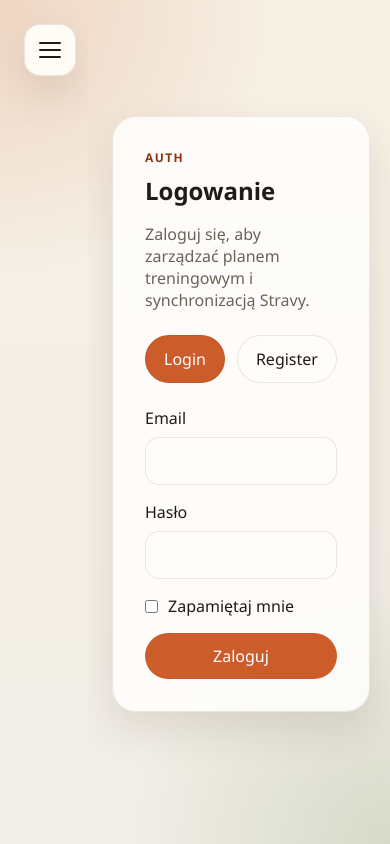
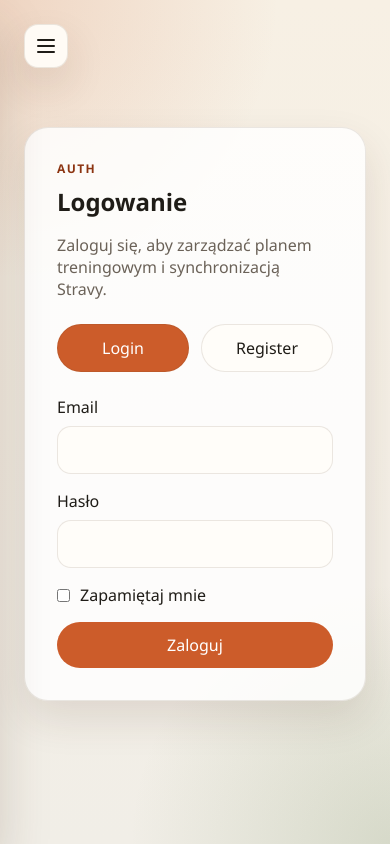
Before and after one commit to Yukinevv/travans, an Angular app in the folder frontend/: page /auth in a window 390 px wide. Built offline with nearby package versions, Linux system fonts and the light colour scheme.

Commit message:
Przebudowa rozsuwanego menu

```diff
--- a/frontend/src/app/app.component.html
+++ b/frontend/src/app/app.component.html
@@ -1,4 +1,17 @@
 <div class="shell" [class.sidebar-open]="sidebarOpen">
+  <button
+    type="button"
+    class="sidebar-launcher"
+    *ngIf="!sidebarOpen"
+    [attr.aria-label]="moduleStrings.sidebar.expandAriaLabel"
+    (mouseenter)="openSidebarOnHover()"
+    (mouseleave)="resetHoverOpen()"
+    (click)="toggleSidebar()">
+    <span></span>
+    <span></span>
+    <span></span>
+  </button>
+
   <aside class="sidebar" [class.open]="sidebarOpen">
     <div class="sidebar-top">
       <button
@@ -6,7 +19,7 @@
         class="menu-toggle"
         [attr.aria-expanded]="sidebarOpen"
         [attr.aria-label]="sidebarOpen ? moduleStrings.sidebar.collapseAriaLabel : moduleStrings.sidebar.expandAriaLabel"
-        (click)="toggleSidebar()">
+        (click)="closeSidebarFromToggle()">
         <span></span>
         <span></span>
         <span></span>
@@ -43,6 +56,13 @@
     </div>
   </aside>
 
+  <button
+    type="button"
+    class="sidebar-backdrop"
+    *ngIf="sidebarOpen"
+    (click)="closeSidebar()"
+    aria-label="Zamknij menu boczne"></button>
+
   <main class="content">
     <router-outlet></router-outlet>
   </main>
--- a/frontend/src/app/app.component.scss
+++ b/frontend/src/app/app.component.scss
@@ -1,48 +1,70 @@
 .shell {
-  display: grid;
-  grid-template-columns: 96px minmax(0, 1fr);
+  position: relative;
   min-height: 100vh;
-  transition: grid-template-columns 220ms ease;
-}
-
-.shell.sidebar-open {
-  grid-template-columns: 320px minmax(0, 1fr);
 }
 
 .menu-toggle {
-  width: 52px;
-  height: 52px;
+  width: 44px;
+  height: 44px;
   border: 1px solid var(--border);
-  border-radius: 16px;
+  border-radius: 14px;
   background: rgba(255, 252, 247, 0.96);
   box-shadow: var(--shadow);
   display: grid;
   place-content: center;
-  gap: 5px;
+  gap: 4px;
   cursor: pointer;
 }
 
+.sidebar-launcher {
+  position: fixed;
+  top: 32px;
+  left: 32px;
+  z-index: 40;
+  width: 44px;
+  height: 44px;
+  border: 1px solid var(--border);
+  border-radius: 14px;
+  background: rgba(255, 252, 247, 0.96);
+  box-shadow: var(--shadow);
+  display: grid;
+  place-content: center;
+  gap: 4px;
+  cursor: pointer;
+}
+
+.sidebar-launcher span,
 .menu-toggle span {
   display: block;
-  width: 22px;
+  width: 18px;
   height: 2px;
   border-radius: 999px;
   background: var(--text);
 }
 
 .sidebar {
+  width: 320px;
   padding: 32px;
-  background: rgba(255, 248, 239, 0.7);
-  backdrop-filter: blur(12px);
+  background: rgba(255, 248, 239, 0.56);
+  backdrop-filter: blur(18px);
   display: flex;
   flex-direction: column;
   gap: 24px;
-  position: sticky;
+  position: fixed;
+  left: 0;
   top: 0;
+  z-index: 30;
   height: 100vh;
   overflow: hidden;
-  transition: padding 220ms ease;
+  border-right: 1px solid rgba(89, 66, 44, 0.08);
+  box-shadow: 0 26px 48px rgba(71, 44, 22, 0.18);
+  transform: translateX(-100%);
+  transition: transform 260ms ease, background 220ms ease, backdrop-filter 220ms ease;
   box-sizing: border-box;
+}
+
+.sidebar.open {
+  transform: translateX(0);
 }
 
 .sidebar-top {
@@ -112,15 +134,24 @@ h1 {
 }
 
 .content {
+  position: relative;
+  z-index: 1;
   padding: 32px;
   min-width: 0;
   overflow: hidden;
 }
 
-.shell:not(.sidebar-open) .sidebar {
+.sidebar-backdrop {
+  position: fixed;
+  inset: 0;
+  z-index: 20;
+  border: 0;
   background: transparent;
-  backdrop-filter: none;
-  border-right: 0;
+  cursor: pointer;
+}
+
+.shell:not(.sidebar-open) .sidebar-backdrop {
+  display: none;
 }
 
 .session {
@@ -193,15 +224,8 @@ h1 {
 }
 
 @media (max-width: 960px) {
-  .shell {
-    grid-template-columns: 88px minmax(0, 1fr);
-  }
-
-  .shell.sidebar-open {
-    grid-template-columns: min(320px, 72vw) minmax(0, 1fr);
-  }
-
   .sidebar {
+    width: min(320px, calc(100vw - 24px));
     padding: 24px;
   }
 
@@ -209,6 +233,11 @@ h1 {
     font-size: 1.8rem;
   }
 
+  .sidebar-launcher {
+    top: 24px;
+    left: 24px;
+  }
+
   .content {
     padding: 24px;
   }
--- a/frontend/src/app/app.component.ts
+++ b/frontend/src/app/app.component.ts
@@ -1,5 +1,6 @@
 import { Component, HostListener, OnInit } from '@angular/core';
-import { Router } from '@angular/router';
+import { NavigationEnd, Router } from '@angular/router';
+import { filter } from 'rxjs/operators';
 
 import { CommonStrings, CommonStringsLoader } from './core/misc';
 import { AuthService } from './modules/auth/services/auth.service';
@@ -14,6 +15,7 @@ import { ModuleStrings, strings } from './strings';
 export class AppComponent implements OnInit {
   sidebarOpen = true;
   isMobileViewport = false;
+  suppressHoverOpen = false;
   readonly commonStrings: CommonStrings = CommonStringsLoader.strings;
   readonly moduleStrings: ModuleStrings = strings;
 
@@ -24,6 +26,11 @@ export class AppComponent implements OnInit {
 
   ngOnInit(): void {
     this.updateSidebarForViewport();
+    this.router.events
+      .pipe(filter((event) => event instanceof NavigationEnd))
+      .subscribe(() => {
+        this.sidebarOpen = false;
+      });
   }
 
   @HostListener('window:resize')
@@ -35,8 +42,29 @@ export class AppComponent implements OnInit {
     this.sidebarOpen = !this.sidebarOpen;
   }
 
+  openSidebar(): void {
+    this.sidebarOpen = true;
+  }
+
   closeSidebar(): void {
     this.sidebarOpen = false;
+  }
+
+  closeSidebarFromToggle(): void {
+    this.suppressHoverOpen = true;
+    this.sidebarOpen = false;
+  }
+
+  openSidebarOnHover(): void {
+    if (this.isMobileViewport || this.sidebarOpen || this.suppressHoverOpen) {
+      return;
+    }
+
+    this.openSidebar();
+  }
+
+  resetHoverOpen(): void {
+    this.suppressHoverOpen = false;
   }
 
   closeSidebarAfterNavigation(): void {
--- a/frontend/src/app/views/dashboard-view/dashboard-view.component.scss
+++ b/frontend/src/app/views/dashboard-view/dashboard-view.component.scss
@@ -8,6 +8,7 @@
   align-items: end;
   justify-content: space-between;
   gap: 16px;
+  padding-left: 72px;
 }
 
 .header h2 {
@@ -507,6 +508,7 @@
   .header {
     flex-direction: column;
     align-items: stretch;
+    padding-left: 60px;
   }
 
   .stats {
--- a/frontend/src/app/views/integrations-view/integrations-view.component.scss
+++ b/frontend/src/app/views/integrations-view/integrations-view.component.scss
@@ -1,6 +1,10 @@
 .page {
   display: grid;
   gap: 24px;
+}
+
+.page > .header:first-child {
+  padding-left: 72px;
 }
 
 .panel {
@@ -188,6 +192,10 @@ button {
 }
 
 @media (max-width: 720px) {
+  .page > .header:first-child {
+    padding-left: 60px;
+  }
+
   .panel-header {
     flex-direction: column;
     align-items: stretch;
--- a/frontend/src/app/views/plan-list-view/plan-list-view.component.scss
+++ b/frontend/src/app/views/plan-list-view/plan-list-view.component.scss
@@ -1,6 +1,11 @@
 .page {
   display: grid;
   gap: 24px;
+}
+
+.page > .panel:first-child > .kicker,
+.page > .panel:first-child > h2 {
+  padding-left: 50px;
 }
 
 .panel {
@@ -200,6 +205,11 @@ h2 {
 }
 
 @media (max-width: 900px) {
+  .page > .panel:first-child > .kicker,
+  .page > .panel:first-child > h2 {
+    padding-left: 44px;
+  }
+
   .plan-card-summary,
   .plan-meta,
   .day-grid {
--- a/frontend/src/app/views/plans-view/plans-view.component.scss
+++ b/frontend/src/app/views/plans-view/plans-view.component.scss
@@ -1,6 +1,11 @@
 .page {
   display: grid;
   gap: 24px;
+}
+
+.page > .panel:first-child > .kicker,
+.page > .panel:first-child > h2 {
+  padding-left: 50px;
 }
 
 .panel {
@@ -185,6 +190,11 @@ button.danger-button {
 }
 
 @media (max-width: 900px) {
+  .page > .panel:first-child > .kicker,
+  .page > .panel:first-child > h2 {
+    padding-left: 44px;
+  }
+
   .grid {
     grid-template-columns: 1fr;
   }
```
